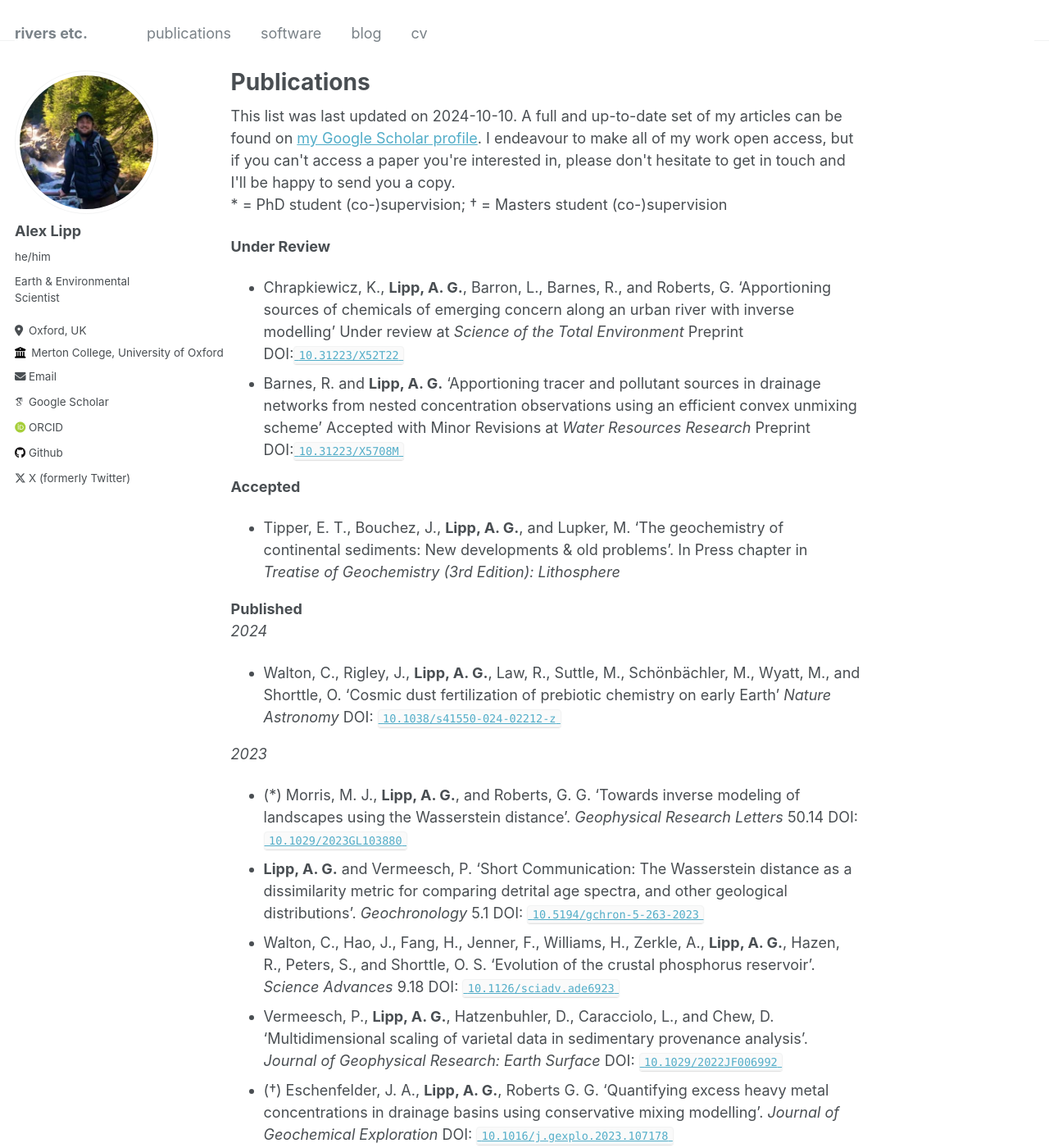
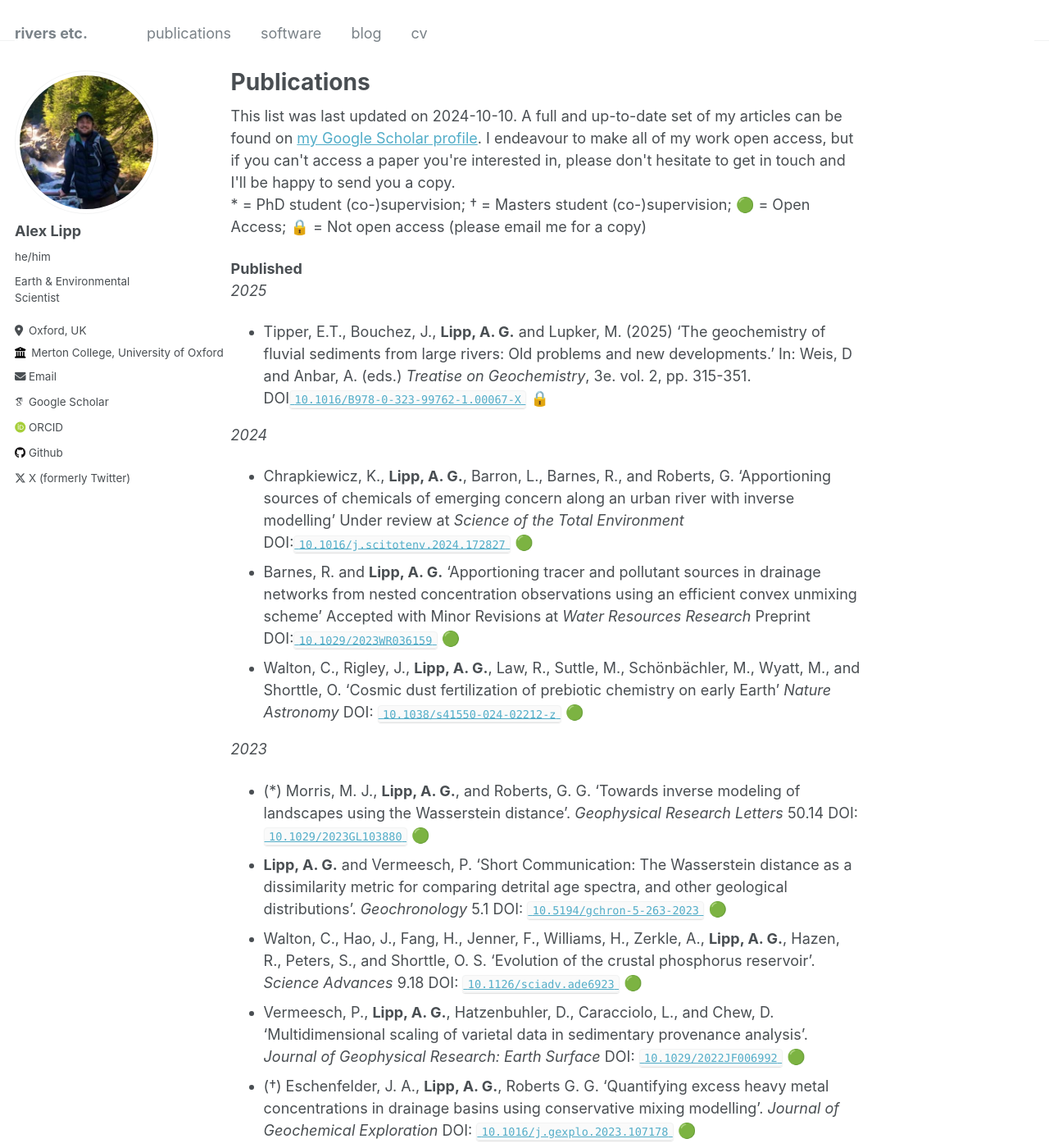
Before and after one commit to AlexLipp/alexlipp.github.io, a Jekyll site: the page built from _pages/publications.md, in a window 1280 px wide and 1400 px high. Shown: the whole window at 82% size. Built offline with Jekyll 4.4.1, drawn with Linux system fonts in a browser that asks for light colours; some web fonts are replaced.

Commit message:
Update publications

```diff
--- a/_pages/publications.md
+++ b/_pages/publications.md
@@ -11,33 +11,38 @@ author_profile: true
 {% include base_path %}
 
 
-\* = PhD student (co-)supervision; † = Masters student (co-)supervision
+\* = PhD student (co-)supervision; † = Masters student (co-)supervision; 🟢 = Open Access; 🔒 = Not open access (please email me for a copy)
 
-**Under Review**
-- Chrapkiewicz, K., **Lipp, A. G.**, Barron, L., Barnes, R., and Roberts, G. 'Apportioning sources of chemicals of emerging concern along an urban river with inverse modelling' Under review at *Science of the Total Environment* Preprint DOI:[`10.31223/X52T22`](https://doi.org/10.31223/X52T22)
-- Barnes, R. and **Lipp, A. G.** 'Apportioning tracer and pollutant sources in drainage networks from nested concentration observations using an efficient convex unmixing scheme' Accepted with Minor Revisions at *Water Resources Research* Preprint DOI:[`10.31223/X5708M`](https://doi.org/10.31223/X5708M)
+<!-- **Under Review**   -->
 
-**Accepted**
-- Tipper, E. T., Bouchez, J., **Lipp, A. G.**, and Lupker, M. 'The geochemistry of continental sediments: New developments & old problems'. In Press chapter in *Treatise of Geochemistry (3rd Edition): Lithosphere*
+
+<!-- **Accepted**   -->
 
 **Published**
+*2025*
+
+- Tipper, E.T., Bouchez, J., **Lipp, A. G.** and Lupker, M. (2025) 'The geochemistry of fluvial sediments from large rivers: Old problems and new developments.' In: Weis, D and Anbar, A. (eds.) *Treatise on Geochemistry*, 3e. vol. 2, pp. 315-351. DOI[`10.1016/B978-0-323-99762-1.00067-X`](dx.doi.org/10.1016/B978-0-323-99762-1.00067-X)  🔒
+
 *2024*
-- Walton, C., Rigley, J., **Lipp, A. G.**, Law, R., Suttle, M., Schönbächler, M., Wyatt, M., and Shorttle, O. 'Cosmic dust fertilization of prebiotic chemistry on early Earth' *Nature Astronomy* DOI: [`10.1038/s41550-024-02212-z`](https://doi.org/10.1038/s41550-024-02212-z)
+
+- Chrapkiewicz, K., **Lipp, A. G.**, Barron, L., Barnes, R., and Roberts, G. 'Apportioning sources of chemicals of emerging concern along an urban river with inverse modelling' Under review at *Science of the Total Environment*  DOI:[`10.1016/j.scitotenv.2024.172827`](https://doi.org/10.1016/j.scitotenv.2024.172827) 🟢
+- Barnes, R. and **Lipp, A. G.** 'Apportioning tracer and pollutant sources in drainage networks from nested concentration observations using an efficient convex unmixing scheme' Accepted with Minor Revisions at *Water Resources Research* Preprint DOI:[`10.1029/2023WR036159`](https://doi.org/10.1029/2023WR036159) 🟢
+- Walton, C., Rigley, J., **Lipp, A. G.**, Law, R., Suttle, M., Schönbächler, M., Wyatt, M., and Shorttle, O. 'Cosmic dust fertilization of prebiotic chemistry on early Earth' *Nature Astronomy* DOI: [`10.1038/s41550-024-02212-z`](https://doi.org/10.1038/s41550-024-02212-z) 🟢
 
 *2023*
-- (\*) Morris, M. J., **Lipp, A. G.**, and Roberts, G. G. 'Towards inverse modeling of landscapes using the Wasserstein distance'. *Geophysical Research Letters* 50.14 DOI: [`10.1029/2023GL103880`](https://doi.org/10.1029/2023GL103880)
-- **Lipp, A. G.** and Vermeesch, P. 'Short Communication: The Wasserstein distance as a dissimilarity metric for comparing detrital age spectra, and other geological distributions'. *Geochronology* 5.1 DOI: [`10.5194/gchron-5-263-2023`](https://doi.org/10.5194/gchron-5-263-2023)
-- Walton, C., Hao, J., Fang, H., Jenner, F., Williams, H., Zerkle, A., **Lipp, A. G.**, Hazen, R., Peters, S., and Shorttle, O. S. 'Evolution of the crustal phosphorus reservoir'. *Science Advances* 9.18 DOI: [`10.1126/sciadv.ade6923`](https://doi.org/10.1126/sciadv.ade692)
-- Vermeesch, P., **Lipp, A. G.**, Hatzenbuhler, D., Caracciolo, L., and Chew, D. 'Multidimensional scaling of varietal data in sedimentary provenance analysis'. *Journal of Geophysical Research: Earth Surface* DOI: [`10.1029/2022JF006992`](https://doi.org/10.1029/2022JF006992)
-- (†) Eschenfelder, J. A., **Lipp, A. G.**, Roberts G. G. 'Quantifying excess heavy metal concentrations in drainage basins using conservative mixing modelling'. *Journal of Geochemical Exploration* DOI: [`10.1016/j.gexplo.2023.107178`](https://doi.org/10.1016/j.gexplo.2023.107178)
-- **Lipp, A. G.**, de Caritat, P., and Roberts, G. G. 'Geochemical mapping by unmixing alluvial sediments'. *Journal of Geochemical Exploration* DOI: [`10.1016/j.gexplo.2023.107174`](https://doi.org/10.1016/j.gexplo.2023.107174)
+- (\*) Morris, M. J., **Lipp, A. G.**, and Roberts, G. G. 'Towards inverse modeling of landscapes using the Wasserstein distance'. *Geophysical Research Letters* 50.14 DOI: [`10.1029/2023GL103880`](https://doi.org/10.1029/2023GL103880) 🟢
+- **Lipp, A. G.** and Vermeesch, P. 'Short Communication: The Wasserstein distance as a dissimilarity metric for comparing detrital age spectra, and other geological distributions'. *Geochronology* 5.1 DOI: [`10.5194/gchron-5-263-2023`](https://doi.org/10.5194/gchron-5-263-2023) 🟢
+- Walton, C., Hao, J., Fang, H., Jenner, F., Williams, H., Zerkle, A., **Lipp, A. G.**, Hazen, R., Peters, S., and Shorttle, O. S. 'Evolution of the crustal phosphorus reservoir'. *Science Advances* 9.18 DOI: [`10.1126/sciadv.ade6923`](https://doi.org/10.1126/sciadv.ade6923) 🟢
+- Vermeesch, P., **Lipp, A. G.**, Hatzenbuhler, D., Caracciolo, L., and Chew, D. 'Multidimensional scaling of varietal data in sedimentary provenance analysis'. *Journal of Geophysical Research: Earth Surface* DOI: [`10.1029/2022JF006992`](https://doi.org/10.1029/2022JF006992) 🟢
+- (†) Eschenfelder, J. A., **Lipp, A. G.**, Roberts G. G. 'Quantifying excess heavy metal concentrations in drainage basins using conservative mixing modelling'. *Journal of Geochemical Exploration* DOI: [`10.1016/j.gexplo.2023.107178`](https://doi.org/10.1016/j.gexplo.2023.107178) 🟢
+- **Lipp, A. G.**, de Caritat, P., and Roberts, G. G. 'Geochemical mapping by unmixing alluvial sediments'. *Journal of Geochemical Exploration* DOI: [`10.1016/j.gexplo.2023.107174`](https://doi.org/10.1016/j.gexplo.2023.107174) 🟢
 
 *2021*
-- **Lipp, A. G.**, Roberts G. G., Gowing, C. J. B., Whittaker, A. C., and Fernandes, V. M. 'Source region geochemistry from unmixing downstream sedimentary elemental compositions'. *Geochemistry, Geophysics, Geosystems* 22.10 DOI: [`10.1029/2021GC009838`](https://doi.org/10.1029/2021GC009838)
-- Farrell, U., ..., **Lipp, A. G.**, ..., Planavsky, N. J., Lau, K. V., Johnston, D. J., Sperling, E. A. 'The Sedimentary Geochemistry and Paleoenvironments Project'. *Geobiology* 19.6 DOI: [`10.1111/gbi.12462`](https://doi.org/10.1111/gbi.12462)
-- **Lipp, A. G.** and Roberts, G. G. 'Scale-dependent flow directions of rivers and the importance of sub-plate support'. *Geophysical Research Letters* 48.1 DOI: [`10.1029/2020GL091107`](https://doi.org/10.1029/2020GL091107)
-- **Lipp, A. G.**, Shorttle, O., Sperling, E., and Sedimentary Geochemistry Paleoenvironments Project Team Members. 'The composition and weathering of the continents over geologic time'. *Geochemical Perspective Letters* 17. DOI: [`10.7185/geochemlet.2109`](https://doi.org/10.7185/geochemlet.2109)
+- **Lipp, A. G.**, Roberts G. G., Gowing, C. J. B., Whittaker, A. C., and Fernandes, V. M. 'Source region geochemistry from unmixing downstream sedimentary elemental compositions'. *Geochemistry, Geophysics, Geosystems* 22.10 DOI: [`10.1029/2021GC009838`](https://doi.org/10.1029/2021GC009838) 🟢
+- Farrell, U., ..., **Lipp, A. G.**, ..., Planavsky, N. J., Lau, K. V., Johnston, D. J., Sperling, E. A. 'The Sedimentary Geochemistry and Paleoenvironments Project'. *Geobiology* 19.6 DOI: [`10.1111/gbi.12462`](https://doi.org/10.1111/gbi.12462) 🟢
+- **Lipp, A. G.** and Roberts, G. G. 'Scale-dependent flow directions of rivers and the importance of sub-plate support'. *Geophysical Research Letters* 48.1 DOI: [`10.1029/2020GL091107`](https://doi.org/10.1029/2020GL091107) 🟢
+- **Lipp, A. G.**, Shorttle, O., Sperling, E., and Sedimentary Geochemistry Paleoenvironments Project Team Members. 'The composition and weathering of the continents over geologic time'. *Geochemical Perspective Letters* 17. DOI: [`10.7185/geochemlet.2109`](https://doi.org/10.7185/geochemlet.2109) 🟢
 
 *2020*
-- **Lipp, A. G.**, Roberts, G. G., Gowing, C. J. B., Whittaker, A. C., and Fernandes, V. M. 'River sediment geochemistry as a conservative mixture of source regions: Observations and predictions from the Cairngorms, UK'. *Journal of Geophysical Research: Earth Surface* 125.12. DOI: [`10.1029/2020JF005700`](https://doi.org/10.1029/2020JF005700)
-- **Lipp, A. G.**, Shorttle, O., Syvret, F. and Roberts, G. G. 'Major Element Composition of Sediments in Terms of Weathering and Provenance: Implications for Crustal Recycling'. *Geochemistry, Geophysics, Geosystems* 21.6. DOI: [`10.1029/2019GC008758`](https://doi.org/10.1029/2019GC008758)
+- **Lipp, A. G.**, Roberts, G. G., Gowing, C. J. B., Whittaker, A. C., and Fernandes, V. M. 'River sediment geochemistry as a conservative mixture of source regions: Observations and predictions from the Cairngorms, UK'. *Journal of Geophysical Research: Earth Surface* 125.12. DOI: [`10.1029/2020JF005700`](https://doi.org/10.1029/2020JF005700) 🟢
+- **Lipp, A. G.**, Shorttle, O., Syvret, F. and Roberts, G. G. 'Major Element Composition of Sediments in Terms of Weathering and Provenance: Implications for Crustal Recycling'. *Geochemistry, Geophysics, Geosystems* 21.6. DOI: [`10.1029/2019GC008758`](https://doi.org/10.1029/2019GC008758) 🟢
```
